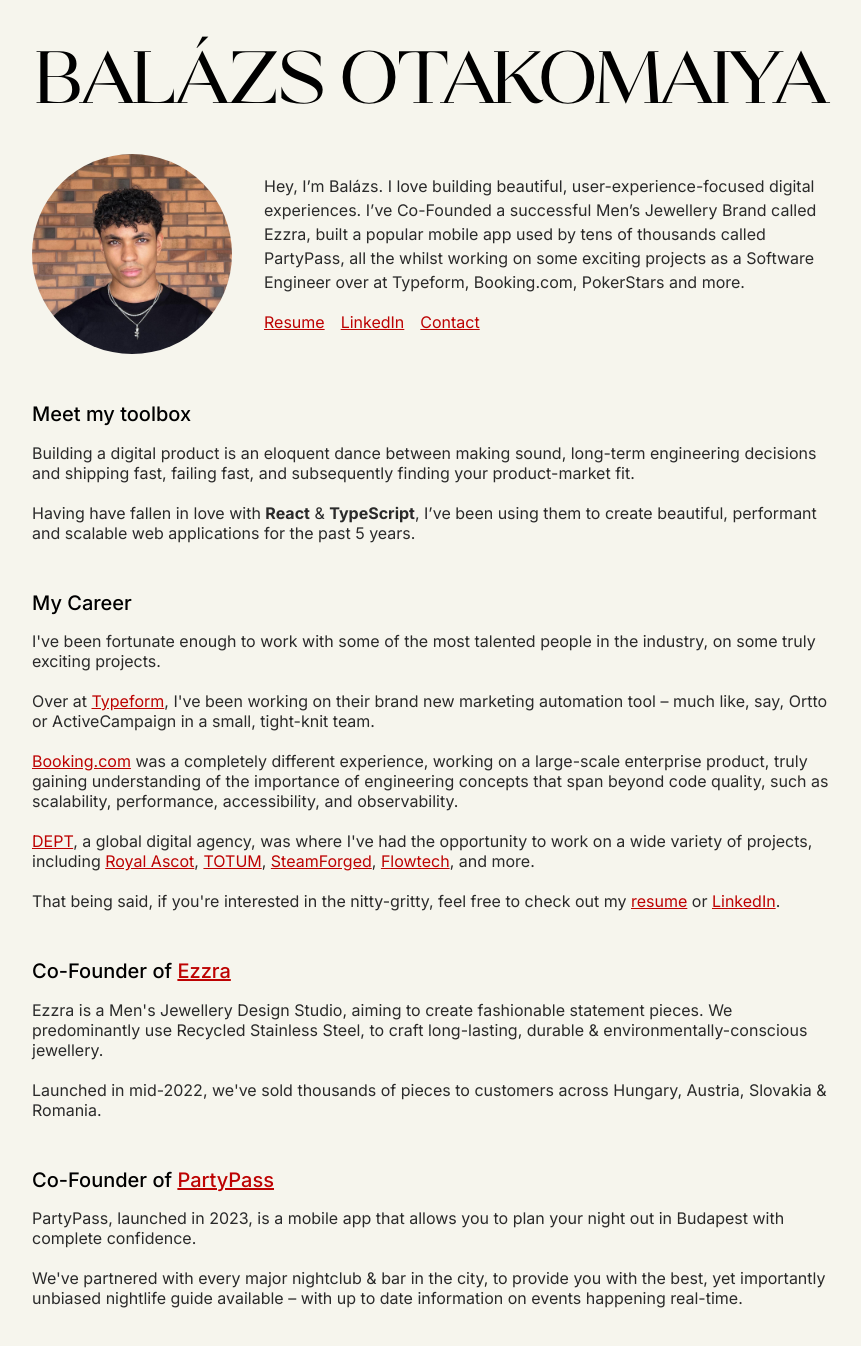
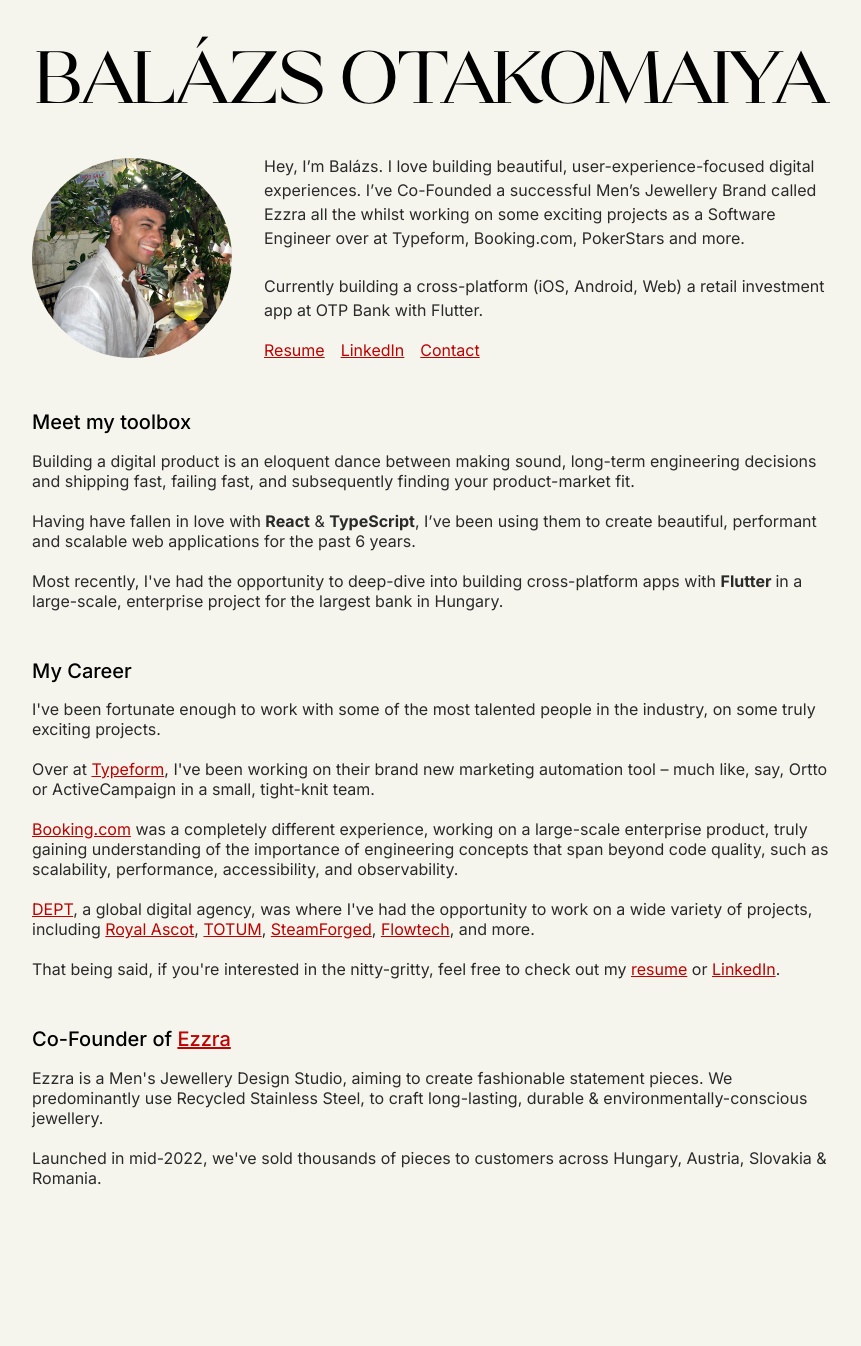
Before and after one commit to balazsotakomaiya/personal-site, a Next.js app: page / in a window 1280 px wide. Shown: the top 1346 px of the page, without its empty margins (208-1069 px from the left). After the commit the page ends 1276 px from the top, so only its background shows below. Built offline with nearby package versions, Linux system fonts and the light colour scheme.

Commit message:
New avatar, yearly housekeeping

```diff
--- a/app/page.tsx
+++ b/app/page.tsx
@@ -17,9 +17,13 @@
                 />
                 <Summary>
                     Hey, I’m Balázs. I love building beautiful, user-experience-focused digital experiences. I’ve
-                    Co-Founded a successful Men’s Jewellery Brand called Ezzra, built a popular mobile app used by tens
-                    of thousands called PartyPass, all the whilst working on some exciting projects as a Software
-                    Engineer over at Typeform, Booking.com, PokerStars and more.
+                    Co-Founded a successful Men’s Jewellery Brand called Ezzra all the whilst working on some exciting
+                    projects as a Software Engineer over at Typeform, Booking.com, PokerStars and more.
+
+                    <br/> <br/>
+
+                    Currently building a cross-platform (iOS, Android, Web) a retail investment app at OTP Bank with
+                    Flutter.
 
                     <Links>
                         {/*<Link target='_blank' href=''>Blog</Link>*/}
@@ -41,7 +45,12 @@
 
                     Having have fallen in love with <b>React</b> & <b>TypeScript</b>, I’ve been using them to create
                     beautiful, performant
-                    and scalable web applications for the past 5 years.
+                    and scalable web applications for the past 6 years.
+
+                    <br/> <br/>
+
+                    Most recently, I've had the opportunity to deep-dive into building cross-platform apps
+                    with <b>Flutter </b> in a large-scale, enterprise project for the largest bank in Hungary.
                 </Paragraph>
             </Section>
 
@@ -97,27 +106,6 @@
                     Launched in mid-2022, we&apos;ve sold thousands of pieces to customers across Hungary, Austria,
                     Slovakia
                     & Romania.
-                </Paragraph>
-            </Section>
-
-            <Section>
-                <Heading>Co-Founder of&nbsp;
-                    <Link
-                        target='_blank'
-                        href='https://apps.apple.com/us/app/partypass/id6450241816'
-                    >
-                        PartyPass
-                    </Link>
-                </Heading>
-                <Paragraph>
-                    PartyPass, launched in 2023, is a mobile app that allows you to plan your night out in
-                    Budapest with complete confidence.
-
-                    <br/> <br/>
-
-                    We&apos;ve partnered with every major nightclub & bar in the city, to provide you with the best,
-                    yet importantly unbiased nightlife guide available – with up to date information on events happening
-                    real-time.
                 </Paragraph>
             </Section>
         </Container>
```
Also changed, not shown: public/avatar.jpg, 1 other file (tests, documents, lock files or other folders). Lines whose indentation alone changed are shown as unchanged.
